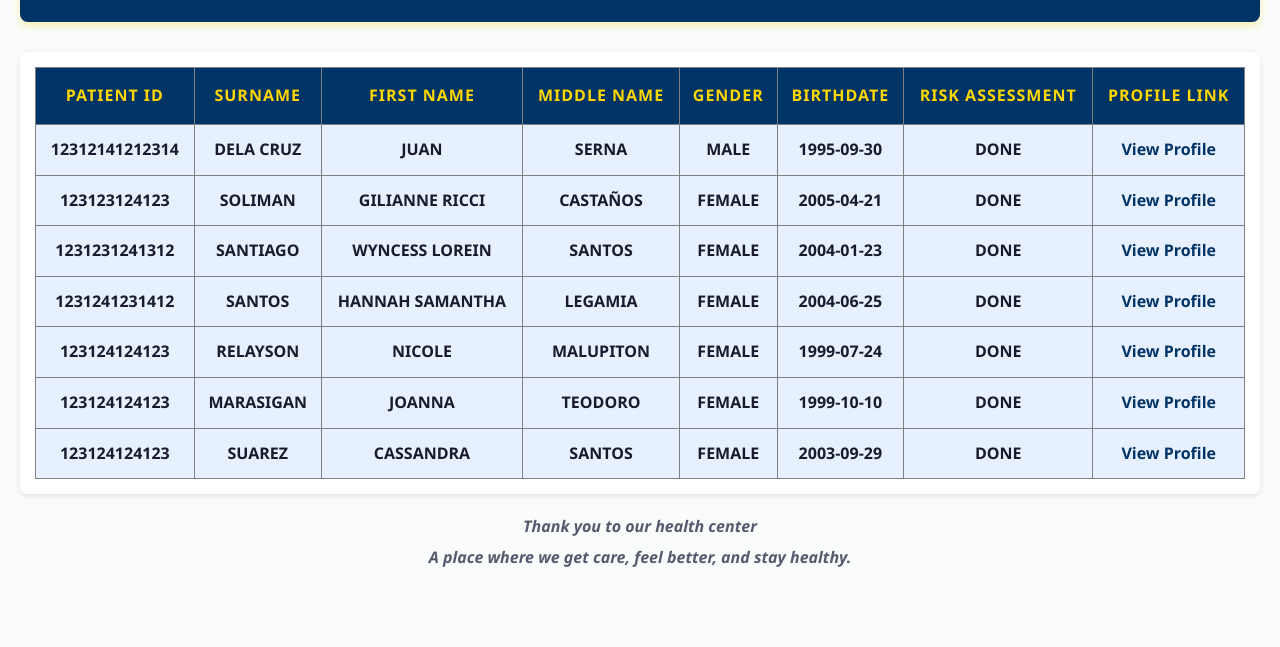
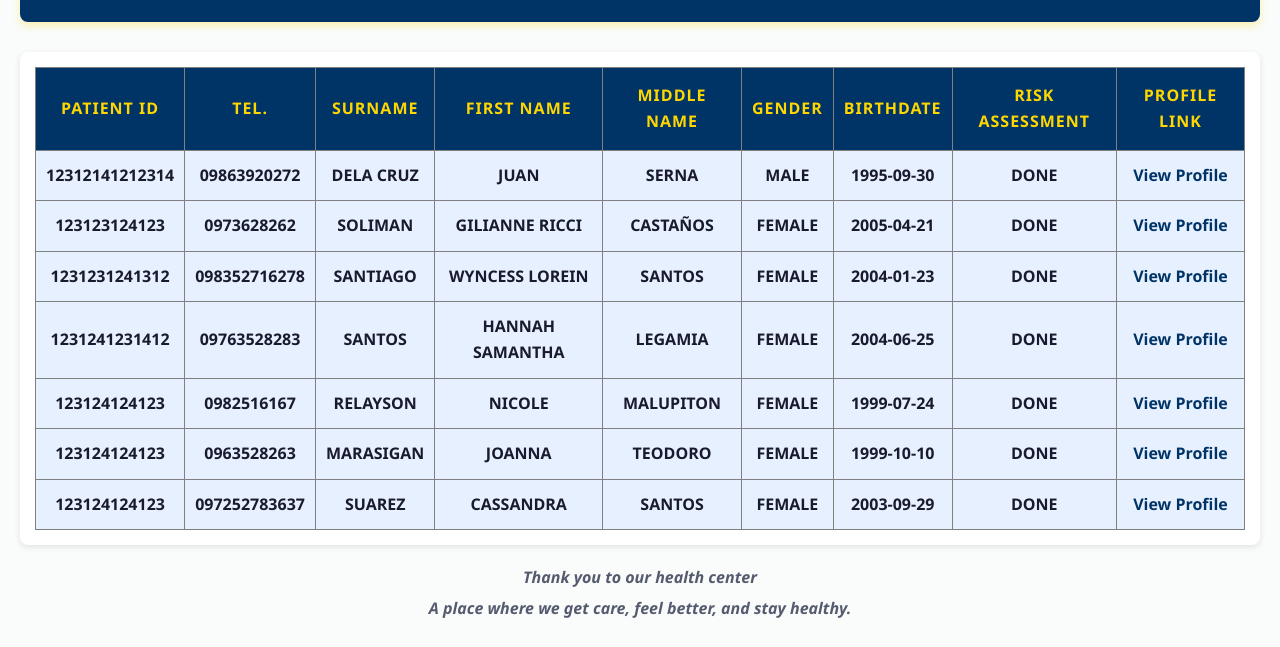
Before and after one commit to Lui-XIX/healthcenter, a plain HTML site: page index.html in a window 1280 px wide. Shown: the part 155-802 px from the top of the page. Drawn offline with Linux system fonts and the light colour scheme.

Commit message:
Update index.html

```diff
--- a/index.html
+++ b/index.html
@@ -3,7 +3,7 @@
 <head>
 <meta charset="UTF-8" />
 <meta name="viewport" content="width=device-width, initial-scale=1" />
-<title>Wyncess Website - Health Community</title>
+<title>Health Community</title>
 <style>
   /* Reset some default styles */
   body, h1, p, table {
@@ -123,7 +123,6 @@
 <body>
 
 <header>
-    <a href="index.html" style="text-decoration:none; color:inherit;">
         <h1>Highway Hills</h1>
         <p class="tagline">Health center</p>
     </a>
@@ -134,6 +133,7 @@
         <thead>
             <tr>
                 <th>Patient ID</th>
+                <th>Tel.</th>
                 <th>Surname</th>
                 <th>First Name</th>
                 <th>Middle Name</th>
@@ -146,6 +146,7 @@
         <tbody>
             <tr>
                 <td>12312141212314</td>
+                <td>09863920272</td>
                 <td>DELA CRUZ</td>
                 <td>JUAN</td>
                 <td>SERNA</td>
@@ -156,6 +157,7 @@
             </tr>
             <tr>
                 <td>123123124123</td>
+                <td>0973628262</td>
                 <td>SOLIMAN</td>
                 <td>GILIANNE RICCI</td>
                 <td>CASTAÑOS</td>
@@ -166,6 +168,7 @@
             </tr>
             <tr>
                 <td>1231231241312</td>
+                <td>098352716278</td>
                 <td>SANTIAGO</td>
                 <td>WYNCESS LOREIN</td>
                 <td>SANTOS</td>
@@ -176,6 +179,7 @@
             </tr>
             <tr>
                 <td>1231241231412</td>
+                <td>09763528283</td>
                 <td>SANTOS</td>
                 <td>HANNAH SAMANTHA</td>
                 <td>LEGAMIA</td>
@@ -186,6 +190,7 @@
             </tr>
             <tr>
                 <td>123124124123</td>
+                <td>0982516167</td>
                 <td>RELAYSON</td>
                 <td>NICOLE</td>
                 <td>MALUPITON</td>
@@ -196,6 +201,7 @@
             </tr>
             <tr>
                 <td>123124124123</td>
+                <td>0963528263</td>
                 <td>MARASIGAN</td>
                 <td>JOANNA</td>
                 <td>TEODORO</td>
@@ -206,6 +212,7 @@
             </tr>
             <tr>
                 <td>123124124123</td>
+                <td>097252783637</td>
                 <td>SUAREZ</td>
                 <td>CASSANDRA</td>
                 <td>SANTOS</td>
```
